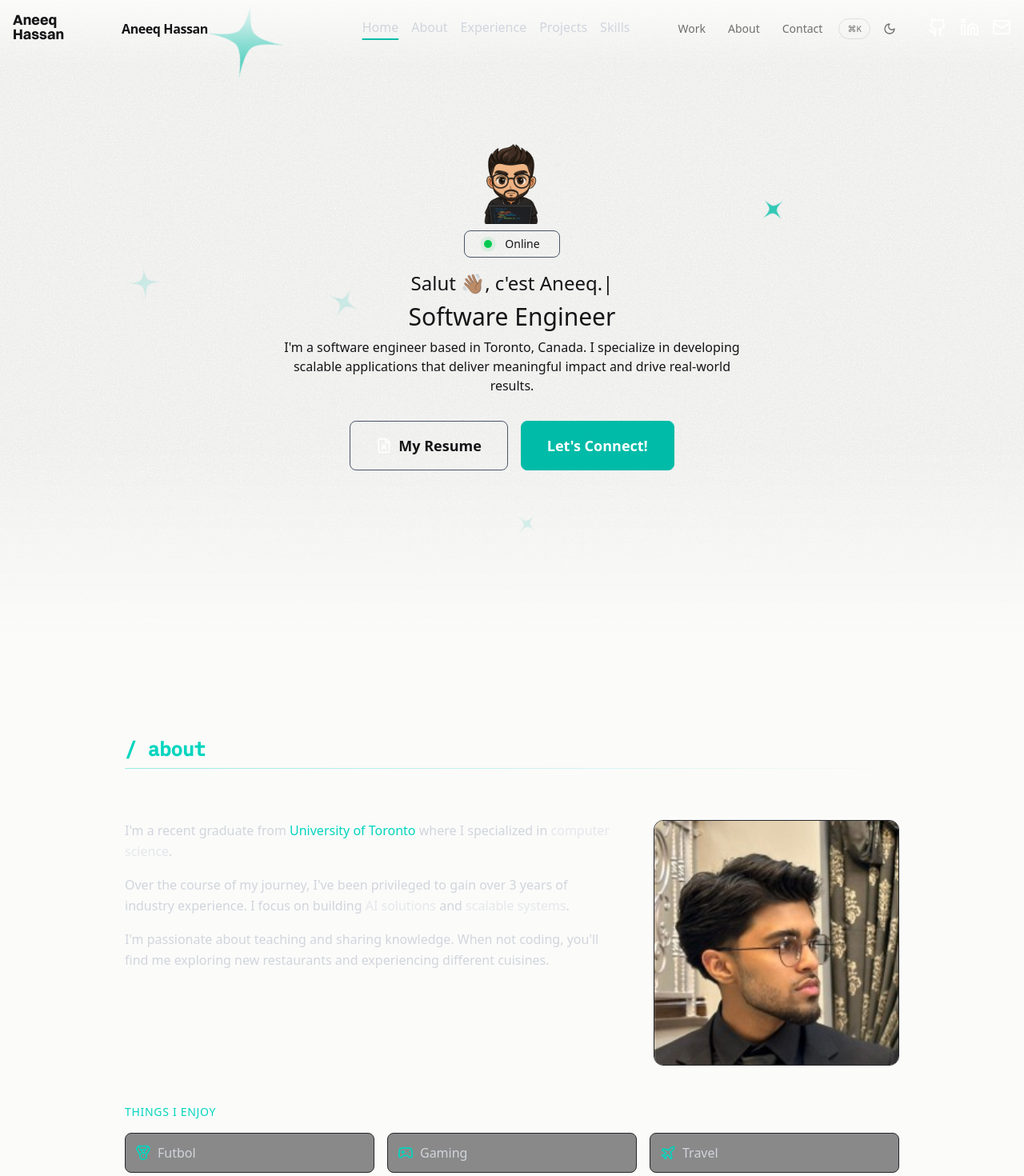
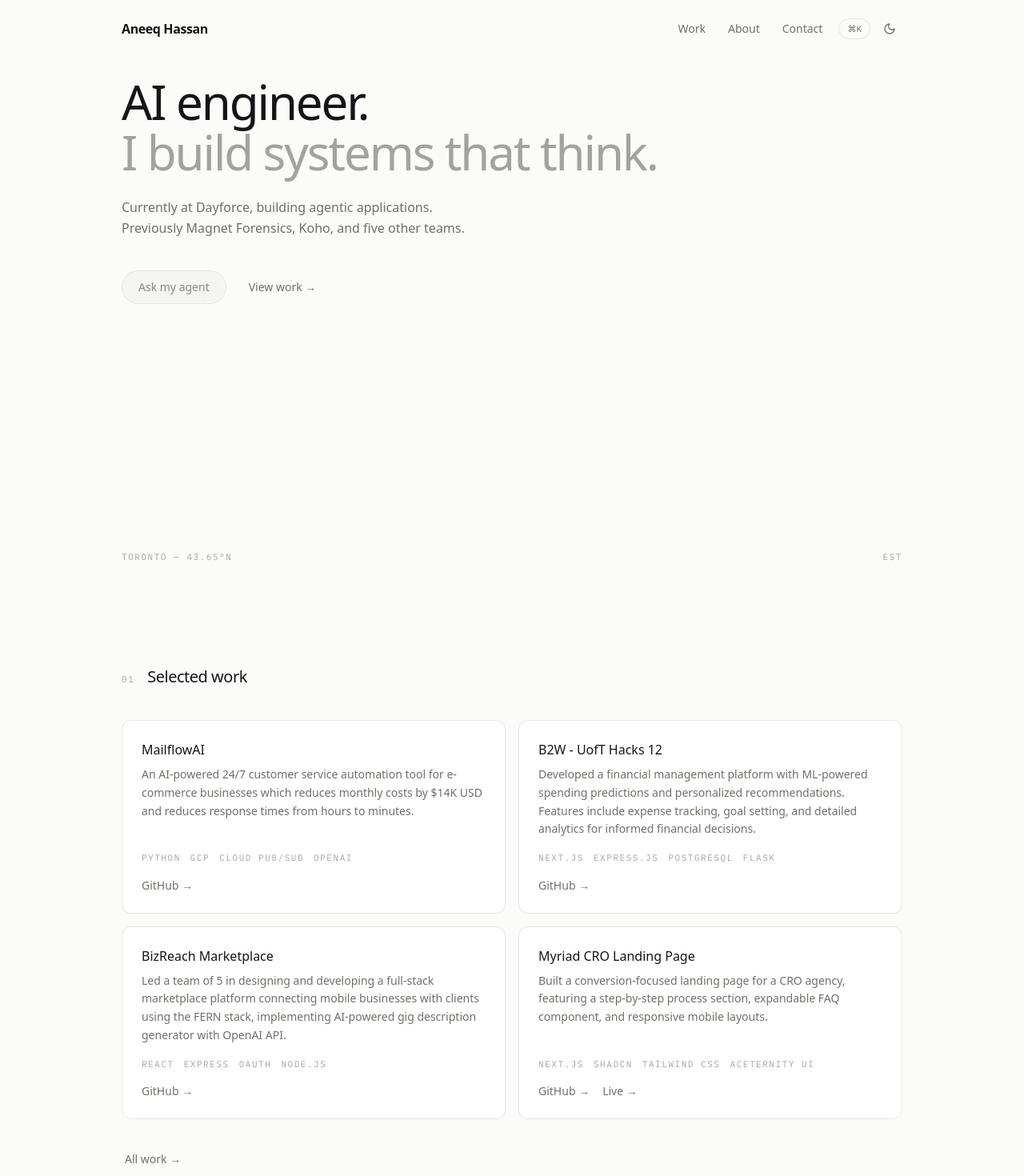
Before and after one commit to HassanA01/new-portfolio, a Next.js app: page / in a window 1280 px wide. Shown: the top 1470 px of the page at 80% size. Built offline with nearby package versions, Linux system fonts and the light colour scheme.

Commit message:
feat(#9): add hero and selected work sections

```diff
--- a/app/page.tsx
+++ b/app/page.tsx
@@ -1,27 +1,11 @@
-import About from "@/components/About";
-import ExperienceWeb from "@/components/Experience/ExperienceWeb";
-import ExperienceMobile from "@/components/Experience/Mobile/ExperienceMobile";
-import Footer from "@/components/Footer";
-import Header from "@/components/Header";
-import Hero from "@/components/Hero/Hero";
-import Projects from "@/components/Projects";
-import Skills from "@/components/Skills";
+import { Hero } from "@/components/sections/Hero";
+import { SelectedWork } from "@/components/sections/SelectedWork";
 
 export default function Home() {
   return (
-    <div>
-      <Header />
+    <main>
       <Hero />
-      <About />
-      <div className="sm:hidden">
-        <ExperienceMobile />
-      </div>
-      <div className="hidden sm:block">
-        <ExperienceWeb />
-      </div>
-      <Projects />
-      <Skills />
-      <Footer />
-    </div>
+      <SelectedWork />
+    </main>
   );
 }
--- /dev/null
+++ b/components/sections/Hero.tsx
@@ -0,0 +1,37 @@
+import { GlassButton } from "@/components/ui/GlassButton";
+import { MonoDetail } from "@/components/ui/MonoDetail";
+import { Reveal } from "@/components/ui/Reveal";
+
+export function Hero() {
+  return (
+    <section className="mx-auto flex min-h-[92vh] w-full max-w-5xl flex-col justify-center px-6 pt-24">
+      <Reveal>
+        <h1 className="text-5xl font-medium leading-[1.05] tracking-[-0.035em] text-ink sm:text-6xl">
+          AI engineer.
+          <br />
+          <span className="text-ink-faint">I build systems that think.</span>
+        </h1>
+      </Reveal>
+      <Reveal delay={0.1}>
+        <p className="mt-6 max-w-md text-base leading-relaxed text-ink-muted">
+          Currently at Dayforce, building agentic applications. Previously Magnet
+          Forensics, Koho, and five other teams.
+        </p>
+      </Reveal>
+      <Reveal delay={0.2}>
+        <div className="mt-10 flex items-center gap-6">
+          <GlassButton disabled disabledHint="Coming soon">
+            Ask my agent
+          </GlassButton>
+          <GlassButton variant="ghost" href="/work">
+            View work →
+          </GlassButton>
+        </div>
+      </Reveal>
+      <div className="mt-auto flex justify-between pb-8 pt-16">
+        <MonoDetail>Toronto — 43.65°N</MonoDetail>
+        <MonoDetail>EST</MonoDetail>
+      </div>
+    </section>
+  );
+}
--- /dev/null
+++ b/components/sections/SelectedWork.tsx
@@ -0,0 +1,44 @@
+import { Section } from "@/components/ui/Section";
+import { Surface } from "@/components/ui/Surface";
+import { MonoDetail } from "@/components/ui/MonoDetail";
+import { Reveal } from "@/components/ui/Reveal";
+import { GlassButton } from "@/components/ui/GlassButton";
+import { getFeaturedProjects } from "@/lib/content";
+
+export function SelectedWork() {
+  const projects = getFeaturedProjects();
+  return (
+    <Section id="work" index="01" title="Selected work">
+      <ul className="grid gap-4 sm:grid-cols-2">
+        {projects.map((p, i) => (
+          <Reveal key={p.title} delay={i * 0.06}>
+            <Surface as="li" interactive className="flex h-full flex-col">
+              <h3 className="text-base font-medium text-ink">{p.title}</h3>
+              <p className="mt-2 flex-1 text-sm leading-relaxed text-ink-muted">{p.description}</p>
+              <div className="mt-4 flex flex-wrap gap-x-3 gap-y-1">
+                {p.tech.slice(0, 4).map((t) => (
+                  <MonoDetail key={t}>{t}</MonoDetail>
+                ))}
+              </div>
+              <div className="mt-4 flex gap-4 text-sm">
+                <a href={p.github} className="text-ink-muted transition-colors hover:text-ink" target="_blank" rel="noreferrer">
+                  GitHub →
+                </a>
+                {p.live && (
+                  <a href={p.live} className="text-ink-muted transition-colors hover:text-ink" target="_blank" rel="noreferrer">
+                    Live →
+                  </a>
+                )}
+              </div>
+            </Surface>
+          </Reveal>
+        ))}
+      </ul>
+      <div className="mt-8">
+        <GlassButton variant="ghost" href="/work">
+          All work →
+        </GlassButton>
+      </div>
+    </Section>
+  );
+}
--- a/tests/setup.ts
+++ b/tests/setup.ts
@@ -11,6 +11,16 @@ if (typeof window !== "undefined" && !("ResizeObserver" in window)) {
   };
 }
 
+// jsdom lacks IntersectionObserver — framer-motion uses it
+if (typeof window !== "undefined" && !("IntersectionObserver" in window)) {
+  (window as unknown as Record<string, unknown>).IntersectionObserver = class IntersectionObserver {
+    constructor() {}
+    observe() {}
+    unobserve() {}
+    disconnect() {}
+  };
+}
+
 // jsdom lacks scrollIntoView — cmdk may call it when highlighting items
 Element.prototype.scrollIntoView ||= () => {};
 
```
Also changed, not shown: 1 other file (tests, documents, lock files or other folders).
